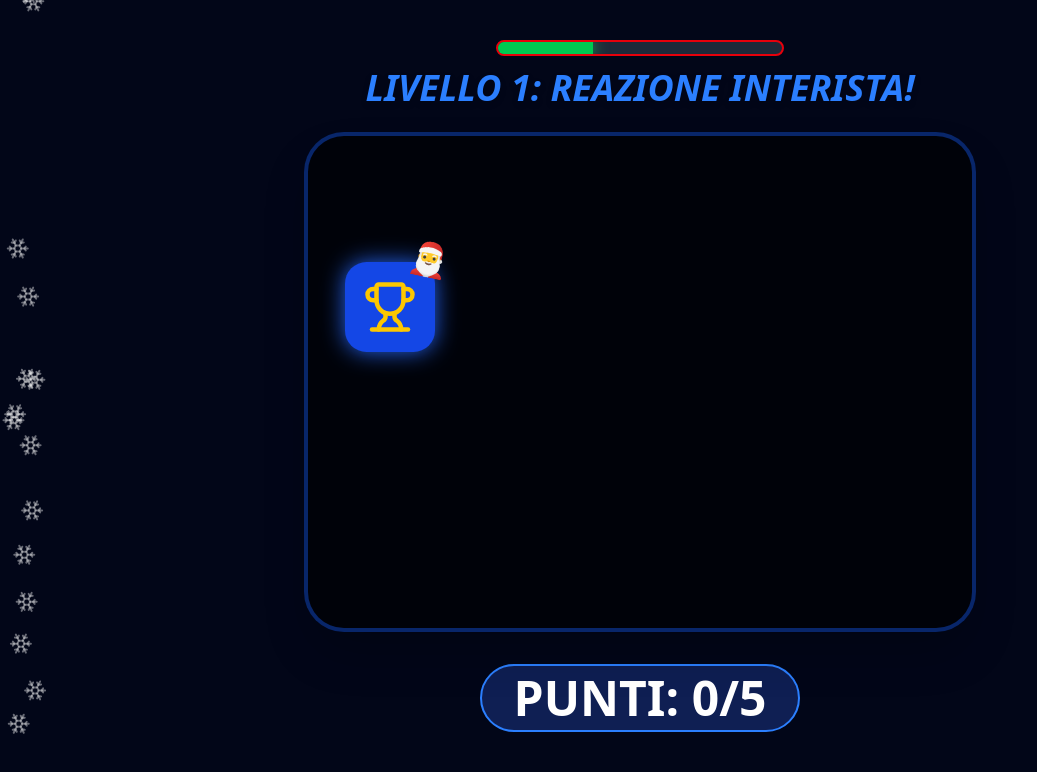
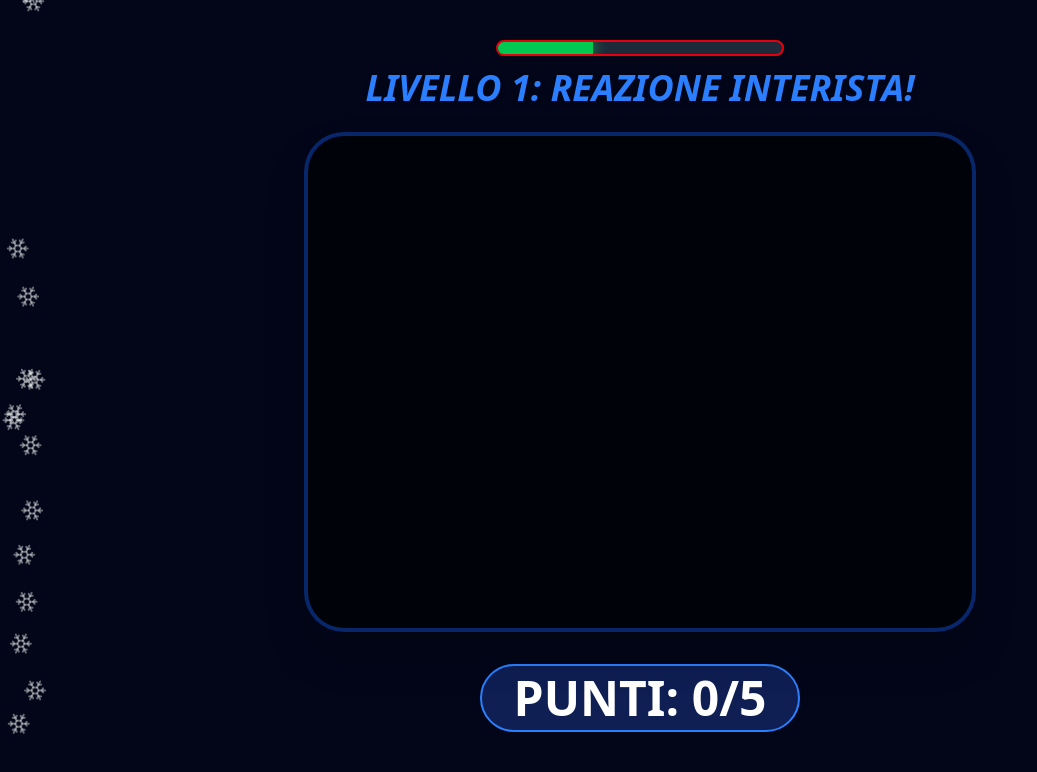
Before and after one commit to willozwi/NataleS, a React (Vite) app: page / in a window 1280 px wide. Both pictures are taken after a click on the button "VOGLIO LA PS5!". Shown: the top 772 px of the page, without its empty margins (0-1037 px from the left). Built offline with nearby package versions, Linux system fonts and the light colour scheme; the HTML template or start-up script is replaced by a standard one.

Commit message:
Update App.jsx

```diff
--- a/src/App.jsx
+++ b/src/App.jsx
@@ -76,8 +76,7 @@ export default function App() {
                   y: [100, -150, 200, -100, 150, -200, 0],
                   scale: [1, 1.2, 0.9, 1.1, 1]
                 }}
-                transition={{ duration: 0.80, repeat: Infinity, ease: "circInOut" }} // Velocità raddoppiata
-                className="absolute p-5 bg-blue-700 rounded-3xl shadow-[0_0_25px_#2563eb] cursor-none"
+                transition={{ duration: 1.0, repeat: Infinity, ease: "circInOut" }} // Velocità raddoppiata                 className="absolute p-5 bg-blue-700 rounded-3xl shadow-[0_0_25px_#2563eb] cursor-none"
                 style={{ top: '45%', left: '50%' }}
               >
                 <Trophy className="text-yellow-400" size={60} />
```
